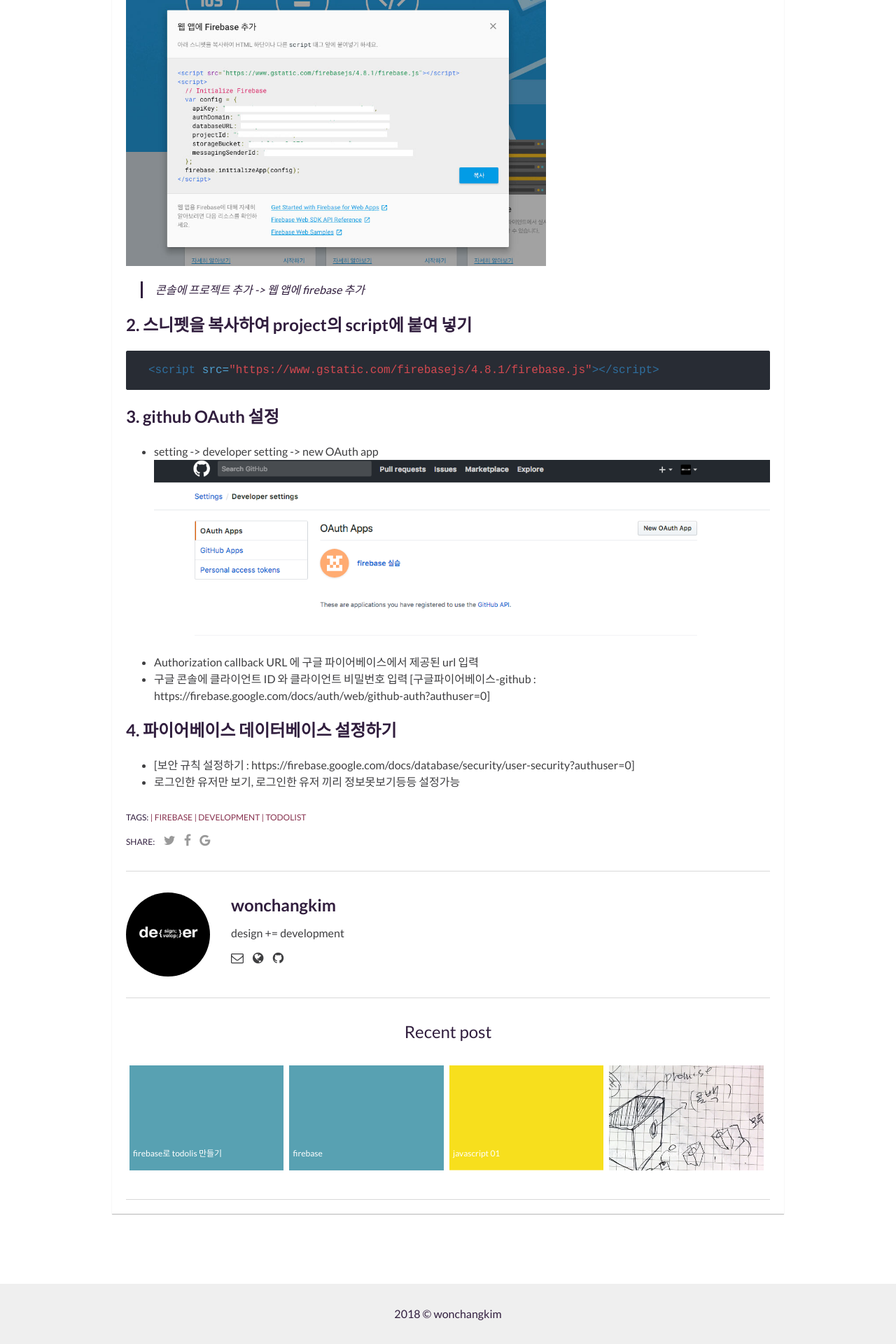
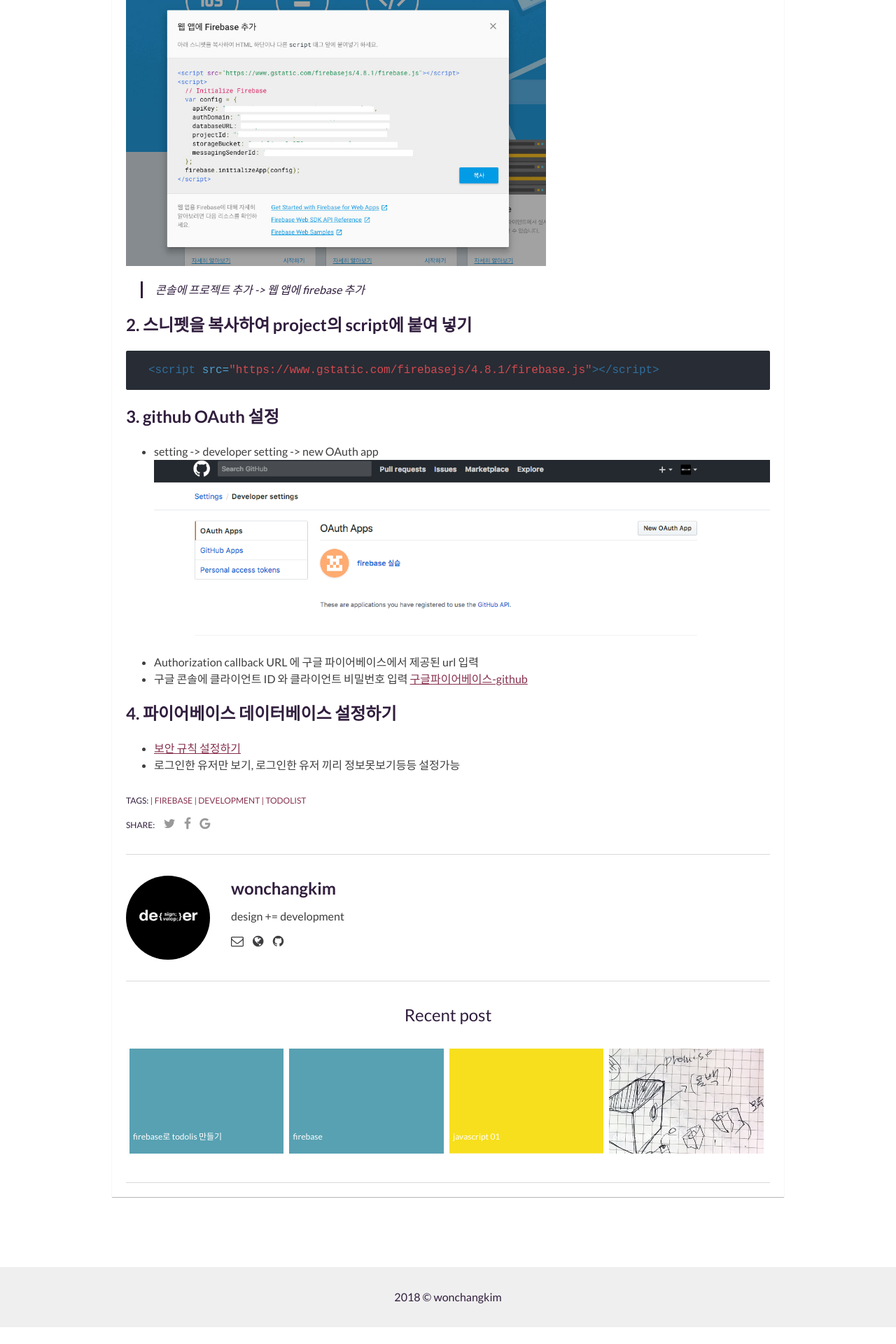
Before and after one commit to wonchangkim/blog, a Jekyll site: the page built from _posts/2018-01-04-firebase-2.markdown, in a window 1280 px wide. Shown: the part 704-2624 px from the top of the page at 70% size. Built offline with Jekyll 4.4.1, drawn with Linux system fonts in a browser that asks for light colours; comment, search, counter and statistics services are not loaded.

Commit message:
link update

```diff
--- a/_posts/2018-01-04-firebase-2.markdown
+++ b/_posts/2018-01-04-firebase-2.markdown
@@ -25,9 +25,9 @@
    ![Image]({{site.baseurl}}/assets/img/github-step-01.png)
    - Authorization callback URL 에 구글 파이어베이스에서 제공된 url 입력
    - 구글 콘솔에 클라이언트 ID 와 클라이언트 비밀번호 입력
-  [구글파이어베이스-github : https://firebase.google.com/docs/auth/web/github-auth?authuser=0]
+  [구글파이어베이스-github](https://firebase.google.com/docs/auth/web/github-auth?authuser=0)
 
 ## 4. 파이어베이스 데이터베이스 설정하기
 
-  - [보안 규칙 설정하기 : https://firebase.google.com/docs/database/security/user-security?authuser=0]
+  - [보안 규칙 설정하기](https://firebase.google.com/docs/database/security/user-security?authuser=0)
   - 로그인한 유저만 보기, 로그인한 유저 끼리 정보못보기등등 설정가능
```
